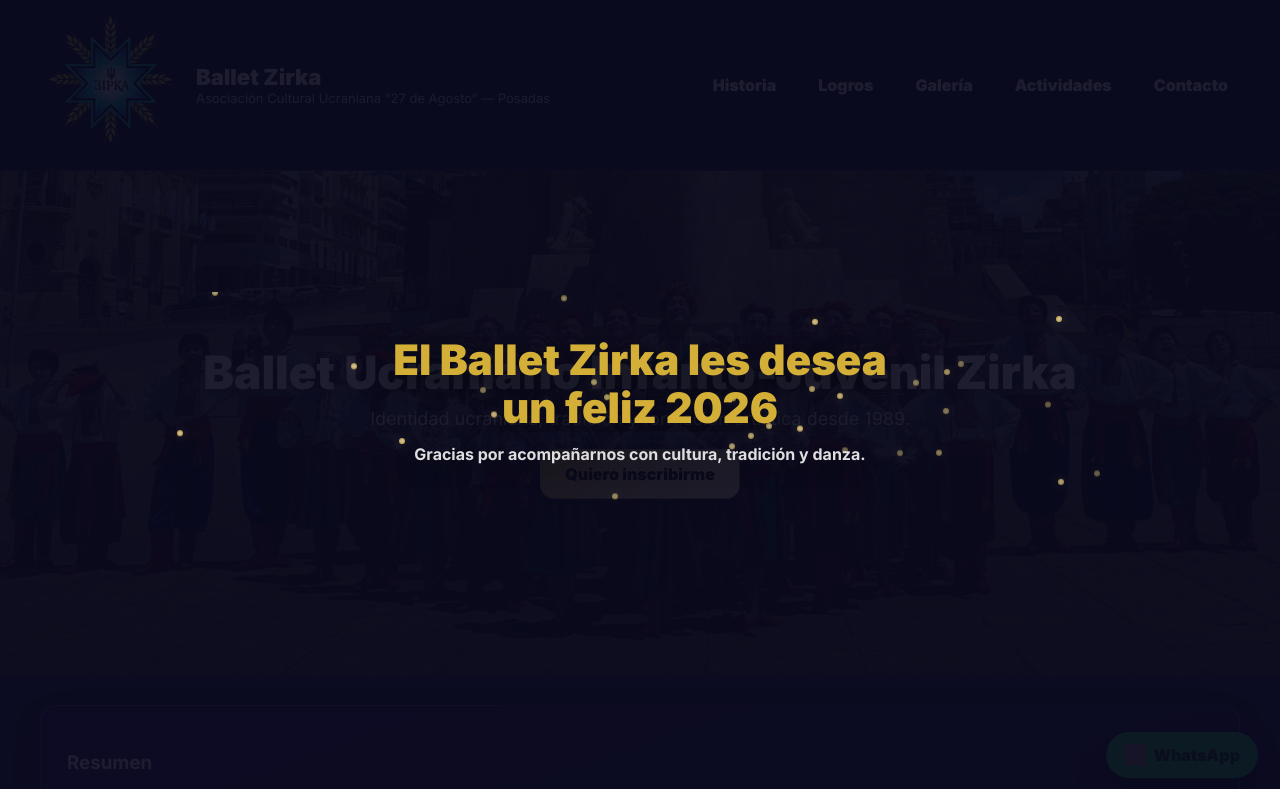
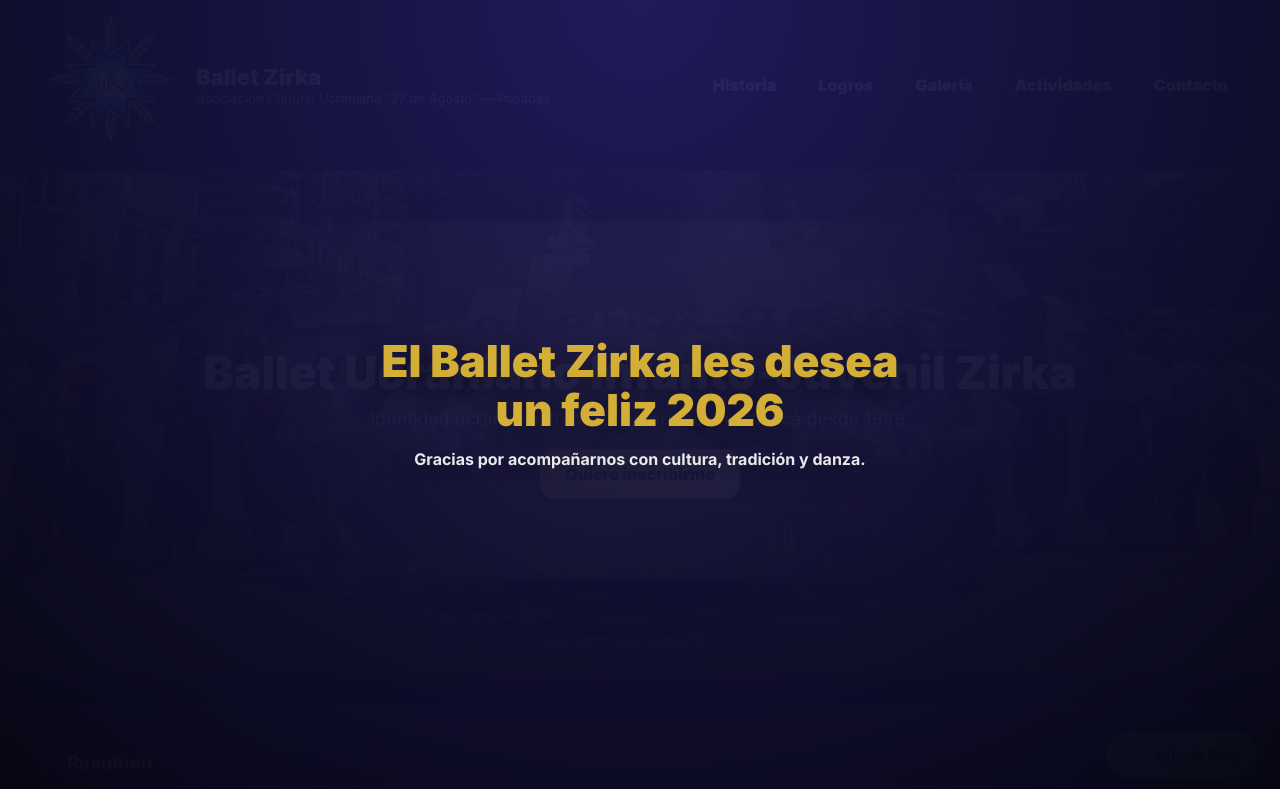
Before and after one commit to SimonNivia/BalletZirka, a plain HTML site: page index.html in a window 1280 px wide. Shown: the top 789 px of the page. Drawn offline with Linux system fonts and the light colour scheme; grey boxes are pictures that could not be loaded.

Commit message:
Update index.html

```diff
--- a/index.html
+++ b/index.html
@@ -239,101 +239,120 @@
       to{opacity:1;transform:none}
     }
 
-    /* ===================== SALUDO 2026 (PRO) ===================== */
-    .ny-overlay{
+    /* ===================== SALUDO 2026 — OPCIÓN A (ESCÉNICA / INSTITUCIONAL) ===================== */
+    .nyA-overlay{
       position:fixed;
       inset:0;
-      background:rgba(10,10,30,.92);
+      background:radial-gradient(circle at top, rgba(32,28,92,.95), rgba(6,6,18,.98));
       display:flex;
       align-items:center;
       justify-content:center;
       z-index:12000;
-
-      animation:nyFadeOut 1s ease forwards;
+      overflow:hidden;
+      animation:nyA-fadeOut 1s ease forwards;
       animation-delay:5s;
     }
 
-    .ny-box{
+    /* “Escena” */
+    .nyA-stage{
+      position:relative;
+      width:min(980px, 92vw);
+      padding:64px 26px 58px;
       text-align:center;
-      position:relative;
-      padding:44px 34px;
-      width:min(860px,92vw);
     }
 
-    .ny-title{
-      font-size:42px;
+    /* Texto entra desde abajo */
+    .nyA-title{
+      font-size:44px;
       font-weight:900;
-      line-height:1.15;
+      line-height:1.12;
       color:var(--gold1);
-      position:relative;
-      overflow:hidden;
-      text-shadow:0 10px 30px rgba(0,0,0,.55);
+      text-shadow:0 10px 35px rgba(0,0,0,.65);
+      animation:nyA-rise 1s ease both;
+    }
+    .nyA-sub{
+      margin-top:14px;
+      color:#e9e9e9;
+      font-weight:700;
+      opacity:.95;
+      text-shadow:0 10px 24px rgba(0,0,0,.6);
+      animation:nyA-rise 1.05s ease both;
+      animation-delay:.10s;
     }
 
-    /* Brillo dorado */
-    .ny-title::after{
-      content:"";
+    /* Brillo lento tipo reflector */
+    .nyA-spot{
       position:absolute;
-      top:0;
-      left:-150%;
-      width:55%;
-      height:100%;
-      background:linear-gradient(120deg,transparent,rgba(255,255,255,.75),transparent);
-      animation:shine 2.4s ease forwards;
-    }
-    @keyframes shine{to{left:150%}}
-
-    .ny-sub{
-      margin-top:12px;
-      color:#eaeaea;
-      font-weight:700;
-      opacity:.95;
-      text-shadow:0 10px 24px rgba(0,0,0,.5);
+      inset:-20% -15%;
+      background:
+        radial-gradient(circle at 50% 35%,
+          rgba(255,255,255,.22),
+          rgba(255,255,255,.10) 25%,
+          rgba(255,255,255,0) 55%);
+      filter:blur(2px);
+      opacity:.18;
+      animation:nyA-spotMove 4.8s ease-in-out infinite;
+      pointer-events:none;
+      mix-blend-mode:screen;
     }
 
-    /* Polvo dorado */
-    .ny-dust{
+    /* Estrellas ascendentes */
+    .nyA-stars{
       position:absolute;
       inset:0;
       pointer-events:none;
       overflow:hidden;
-      border-radius:16px;
+    }
+    .nyA-stars span{
+      position:absolute;
+      bottom:-12px;
+      width:5px;
+      height:5px;
+      border-radius:50%;
+      background:radial-gradient(circle, var(--gold2), var(--gold1));
+      opacity:.0;
+      filter:drop-shadow(0 0 8px rgba(252,234,187,.28));
+      animation:nyA-starUp linear infinite;
     }
 
-    .ny-dust span{
-      position:absolute;
-      width:6px;height:6px;
-      border-radius:50%;
-      background:radial-gradient(circle,var(--gold2),var(--gold1));
-      opacity:.55;
-      animation:dust 6s ease-in-out infinite;
-      filter:drop-shadow(0 0 6px rgba(252,234,187,.35));
+    @keyframes nyA-rise{
+      from{opacity:0; transform:translateY(28px)}
+      to{opacity:1; transform:translateY(0)}
     }
 
-    @keyframes dust{
-      0%,100%{transform:translateY(0);opacity:.25}
-      50%{transform:translateY(-22px);opacity:.85}
+    @keyframes nyA-spotMove{
+      0%,100%{transform:translateX(-2%) translateY(0%); opacity:.16}
+      50%{transform:translateX(2%) translateY(2%); opacity:.24}
     }
 
-    @keyframes nyFadeOut{
-      to{opacity:0;visibility:hidden}
+    @keyframes nyA-starUp{
+      0%{transform:translateY(0) scale(.85); opacity:0}
+      12%{opacity:.55}
+      100%{transform:translateY(-120vh) scale(1.2); opacity:0}
+    }
+
+    @keyframes nyA-fadeOut{
+      to{opacity:0; visibility:hidden}
     }
 
     @media(max-width:600px){
-      .ny-title{font-size:28px}
-      .ny-sub{font-size:14px}
+      .nyA-title{font-size:28px}
+      .nyA-sub{font-size:14px}
+      .nyA-stage{padding:54px 18px 46px}
     }
   </style>
 </head>
 
 <body>
 
-  <!-- SALUDO 2026 -->
-  <div class="ny-overlay" id="ny2026" aria-hidden="true">
-    <div class="ny-box">
-      <div class="ny-dust" id="dust"></div>
-      <div class="ny-title">El Ballet Zirka les desea<br>un feliz 2026</div>
-      <div class="ny-sub">Gracias por acompañarnos con cultura, tradición y danza.</div>
+  <!-- SALUDO 2026 — Opción A -->
+  <div class="nyA-overlay" id="ny2026" aria-hidden="true">
+    <div class="nyA-stage">
+      <div class="nyA-spot" aria-hidden="true"></div>
+      <div class="nyA-stars" id="nyStars" aria-hidden="true"></div>
+
+      <div class="nyA-title">El Ballet Zirka les desea<br>un feliz 2026</div>
+      <div class="nyA-sub">Gracias por acompañarnos con cultura, tradición y danza.</div>
     </div>
   </div>
 
@@ -600,22 +619,29 @@
     lb.addEventListener("click", e => { if(e.target === lb) closeLB(); });
     document.addEventListener("keydown", e => { if(e.key === "Escape") closeLB(); });
 
-    // Saludo 2026: polvo dorado
-    const dust = document.getElementById("dust");
-    for(let i=0;i<34;i++){
+    // ================= SALUDO 2026 (Opción A): estrellas ascendentes =================
+    (function(){
+      const starWrap = document.getElementById("nyStars");
+      if(!starWrap) return;
+
+      const COUNT = 44;
+      for(let i=0;i<COUNT;i++){
         const s = document.createElement("span");
         s.style.left = (Math.random()*100) + "%";
-      s.style.top  = (Math.random()*100) + "%";
-      s.style.animationDelay = (Math.random()*4) + "s";
-      s.style.transform = "translateY(" + (Math.random()*10) + "px)";
-      dust.appendChild(s);
+        s.style.animationDelay = (Math.random()*2.2) + "s";
+        s.style.animationDuration = (4.8 + Math.random()*3.8) + "s";
+        const size = 3 + Math.random()*3.5;
+        s.style.width = size + "px";
+        s.style.height = size + "px";
+        starWrap.appendChild(s);
       }
 
-    // Desaparece solo (5s + fade)
+      // Desaparece solo (5s + fade out)
       setTimeout(()=>{
         const ny = document.getElementById("ny2026");
         if(ny) ny.remove();
       }, 6000);
+    })();
   </script>
 
 </body>
```
Lines whose indentation alone changed are shown as unchanged.
